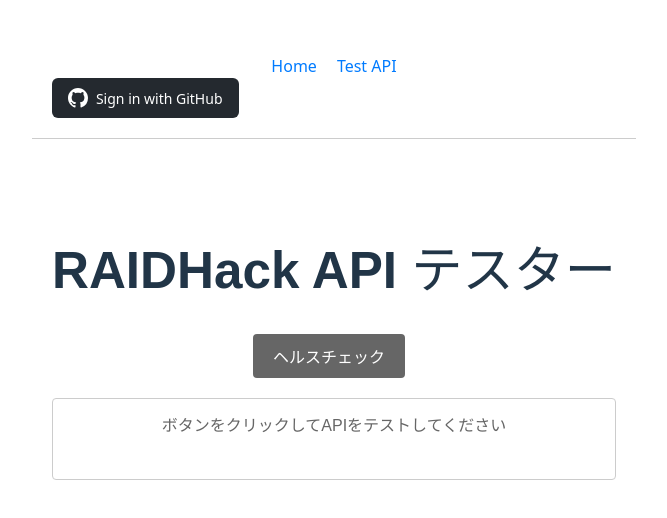
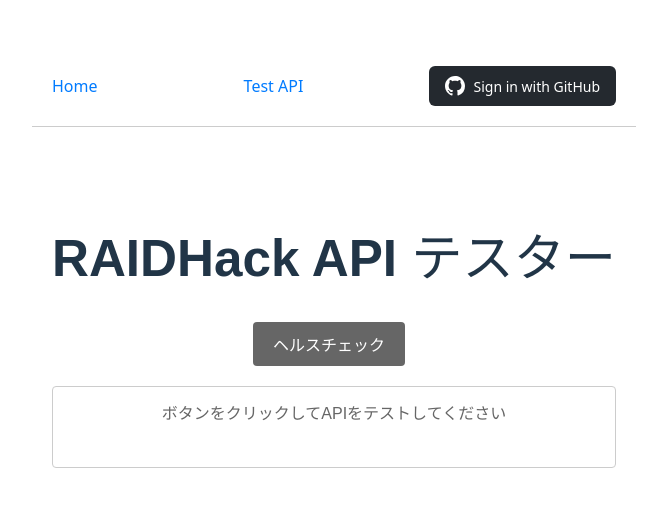
Before and after one commit to Ukawamochi/RAIDHack, a React (Vite) app in the folder web/: page /test-api in a window 1280 px wide. Shown: the part 108-626 px from the top of the page, without its empty margins (306-973 px from the left). Built offline with nearby package versions, Linux system fonts and the light colour scheme; no server answers.

Commit message:
style: ナビゲーションバーのレイアウトを調整

```diff
--- a/web/src/App.tsx
+++ b/web/src/App.tsx
@@ -12,7 +12,14 @@ function App() {
     <AuthProvider>
       <Router>
         <div>
-          <nav style={{ padding: '20px', borderBottom: '1px solid #ccc', marginBottom: '20px' }}>
+          <nav style={{
+            padding: '20px',
+            borderBottom: '1px solid #ccc',
+            marginBottom: '20px',
+            display: 'flex',
+            justifyContent: 'space-between',
+            alignItems: 'center'
+          }}>
             <Link to="/" style={{ marginRight: '20px', textDecoration: 'none', color: '#007bff' }}>
               Home
             </Link>
```
